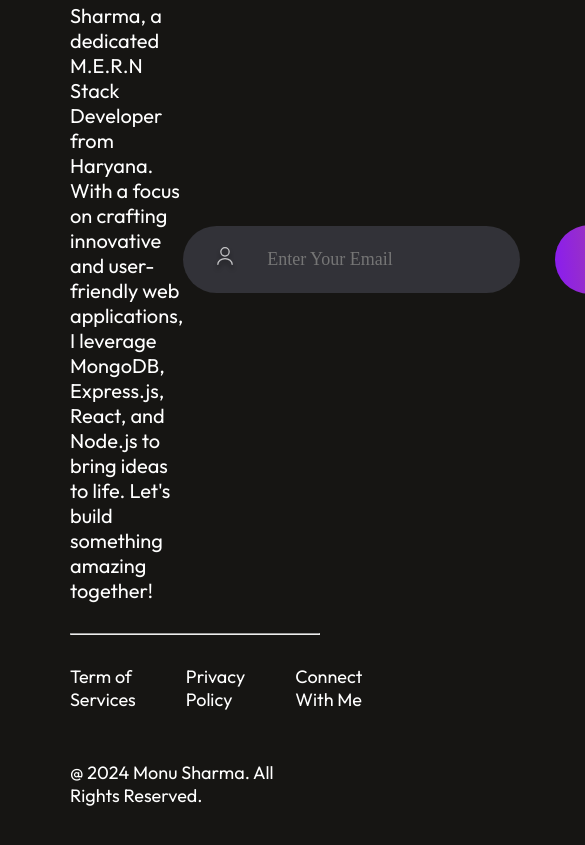
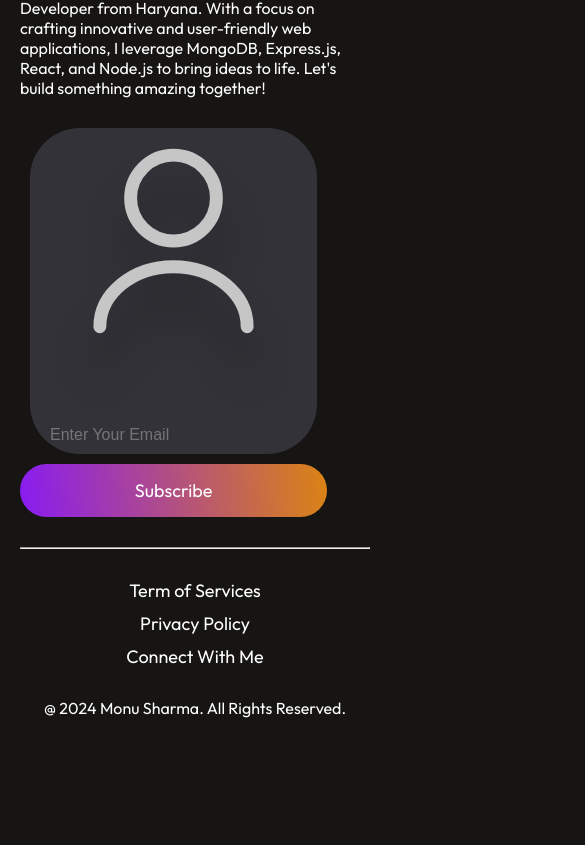
Before and after one commit to endmonu/PortfolioProject, a React (Vite) app: page / in a window 390 px wide. Shown: the part 8060-8905 px from the top of the page, 585 px wide, since content can reach past the window. After the commit the page ends 8788 px from the top, so only its background shows below. Built offline with nearby package versions, Linux system fonts and the light colour scheme.

Commit message:
footer responsive

```diff
--- a/src/Component/Footer/Footer.css
+++ b/src/Component/Footer/Footer.css
@@ -1,85 +1,142 @@
-.footer{
+.footer {
     margin: 50px 170px;
     display: flex;
     flex-direction: column;
     gap: 30px;
-}
+  }
 
-.foter-top{
+  .foter-top {
     display: flex;
     justify-content: space-between;
-}
+    flex-wrap: wrap;
+    gap: 30px;
+  }
 
-.footer-top-left p{
+  .footer-top-left {
+    flex: 1;
+  }
+
+  .footer-top-left p {
     font-size: 20px;
     max-width: 400px;
-}
-.footer-top-right{
+  }
+
+  .footer-top-right {
     display: flex;
     align-items: center;
-    gap: 35px;
-}
+    gap: 20px;
+    flex-wrap: wrap;
+    justify-content: space-between;
+  }
 
-.footer-email-input{
+  .footer-email-input {
     display: flex;
-    gap: 30px;
-    padding: 20px 30px;
+    gap: 10px;
+    padding: 10px 20px;
     border-radius: 50px;
-   background: #323238;
-}
-.footer-email-input input{
+    background: #323238;
+    width: 100%;
+    max-width: 400px;
+    flex: 1;
+  }
+
+  .footer-email-input input {
     outline: none;
     border: none;
     background: transparent;
     color: #a0a0a0;
-    font-family: 'outline';
+    font-size: 16px;
+    flex: 1;
+  }
+
+  .footer-subscribe {
     font-size: 18px;
-
-}
-
-.footer-subscribe{
-
-    font-size: 20px;
-    padding: 22px 50px;
+    padding: 15px 30px;
     border-radius: 50px;
     background: linear-gradient(264deg, #df8908 -5.09%, #8415ff 106.28%);
     cursor: pointer;
     transition: 0.3s;
-}
-.footer-bottom{
+    text-align: center;
+  }
+
+  .footer-bottom {
     display: flex;
     justify-content: space-between;
+    flex-wrap: wrap;
     font-size: 18px;
-}
-.footer-bottom-right{
+    align-items: center;
+  }
+
+  .footer-bottom-left {
+    flex: 1;
+    margin-bottom: 10px;
+  }
+
+  .footer-bottom-right {
     display: flex;
-    gap:50px;
-    margin-bottom: 50px;
-}
+    gap: 20px;
+    flex-wrap: wrap;
+    justify-content: space-between;
+    margin-bottom: 20px;
+  }
 
-.footer-email-input:hover{
+  .footer-email-input:hover {
     border: 2px solid white;
-}
+  }
 
-.footer-subscribe:hover{
+  .footer-subscribe:hover {
     transform: scale(1.1);
     transition: 0.3s;
-}
+  }
 
-
-@media (max-width: 768px) {
+  /* Media query for tablet and smaller screens */
+  @media (max-width: 768px) {
     .footer {
-      margin: 50px 70px;
+      margin: 30px;
     }
 
     .footer-top {
       flex-direction: column;
-      gap: 50px;
+      gap: 20px;
     }
 
     .footer-bottom {
-      display: flex;
       flex-direction: column-reverse;
-      margin-bottom: 50px;
+      text-align: center;
+      gap: 10px;
+    }
+
+    .footer-top-right {
+      flex-direction: column;
+      gap: 10px;
     }
   }
+
+  /* Media query for mobile screens */
+  @media (max-width: 480px) {
+    .footer {
+      margin: 20px;
+    }
+
+    .footer-top-left p {
+      font-size: 16px;
+    }
+
+    .footer-email-input {
+      flex-direction: column;
+      gap: 10px;
+    }
+
+    .footer-subscribe {
+      width: 100%;
+    }
+
+    .footer-bottom-right {
+      flex-direction: column;
+      gap: 10px;
+    }
+
+    .footer-bottom-left {
+      font-size: 16px;
+    }
+  }
```
